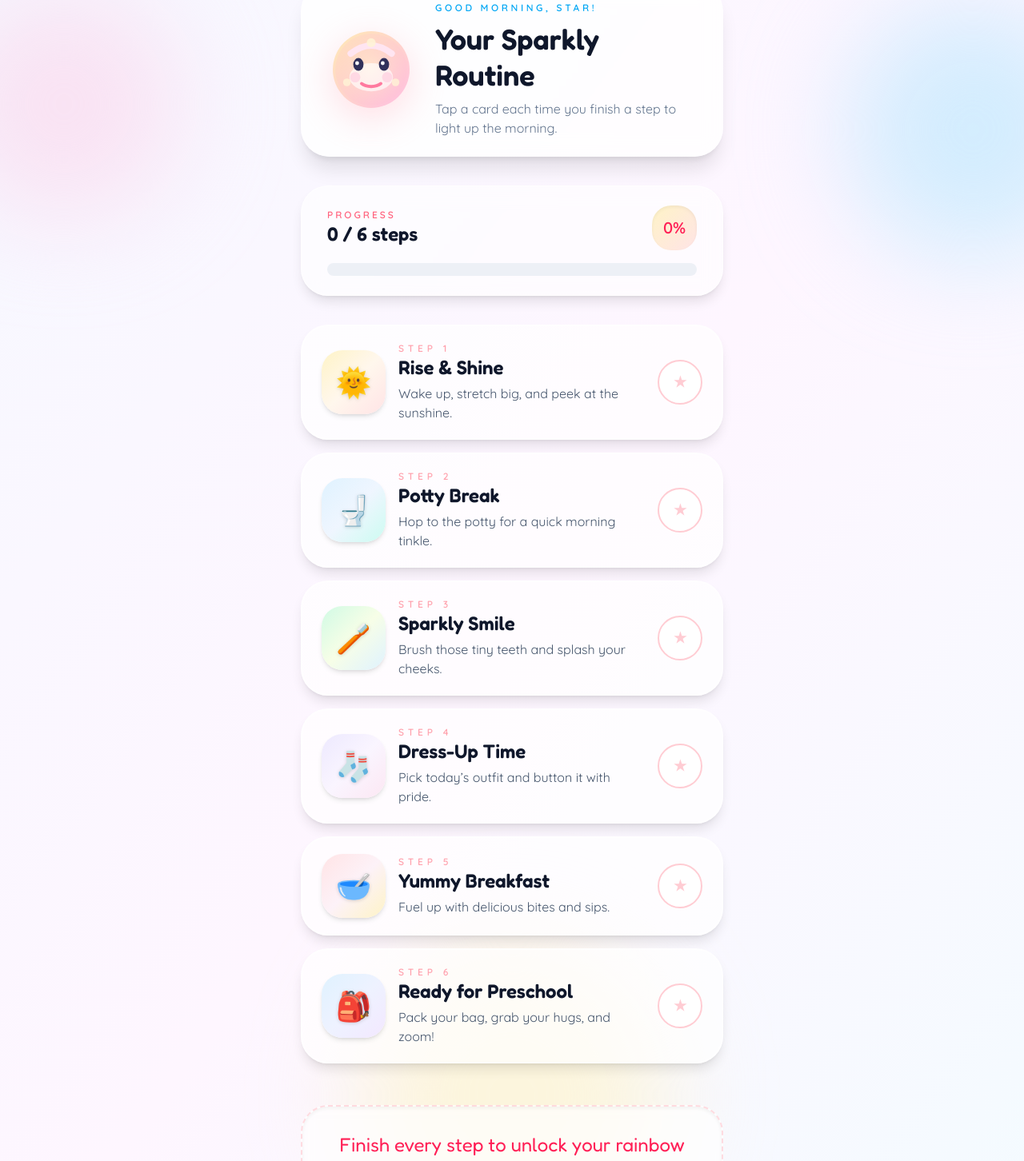
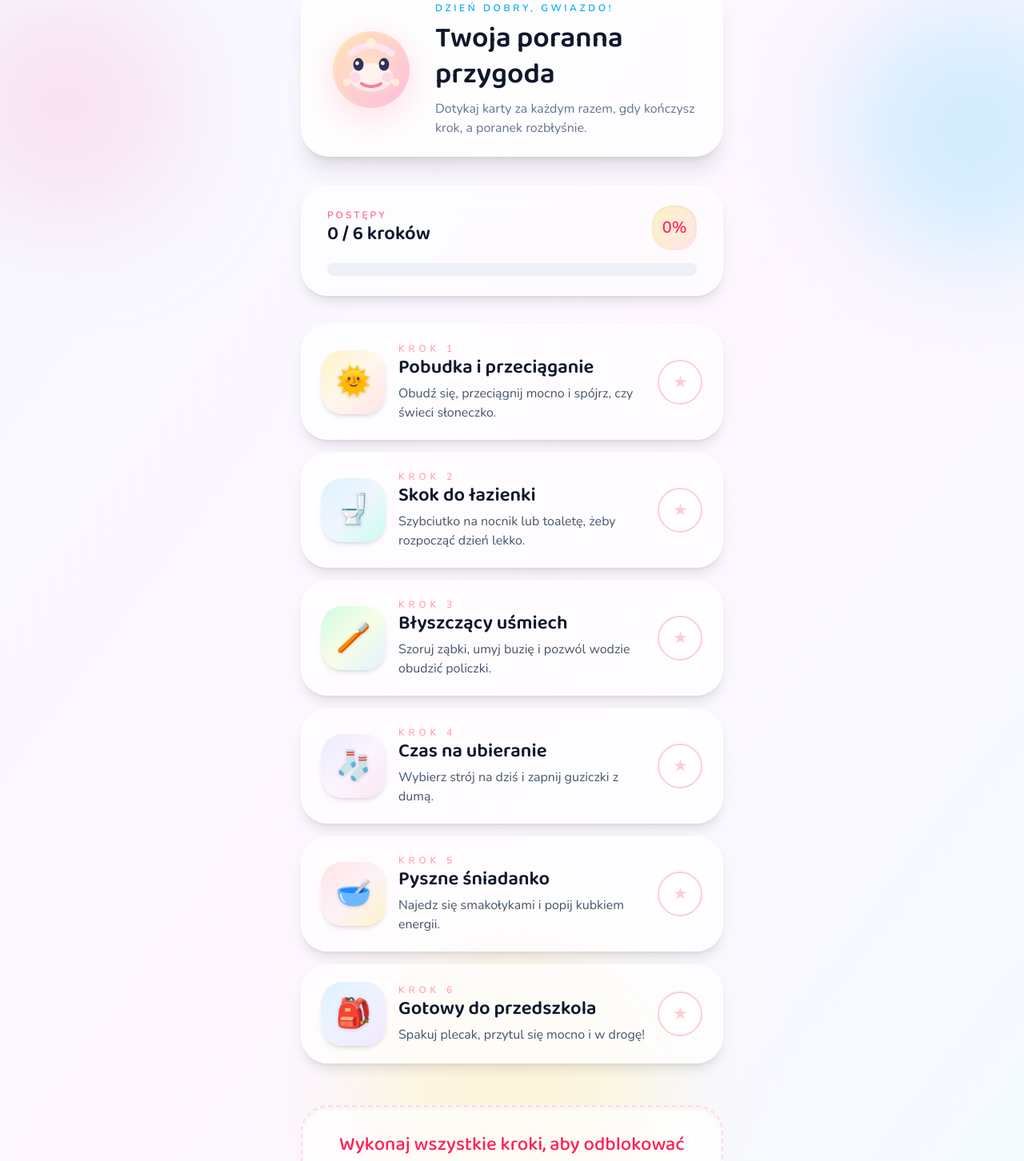
Before and after one commit to Ponurson/morning_routine, a Next.js app: page / in a window 1280 px wide. Shown: the part 78-1530 px from the top of the page at 80% size. Built offline with nearby package versions, Linux system fonts and the light colour scheme.

Commit message:
changes for proper github pages deployment

```diff
--- a/next.config.ts
+++ b/next.config.ts
@@ -1,7 +1,16 @@
 import type { NextConfig } from "next";
 
+const isProd = process.env.NODE_ENV === "production";
+
 const nextConfig: NextConfig = {
-  output: "standalone",
+  output: "export",
+  trailingSlash: true,
+  ...(isProd
+    ? {
+        basePath: "/bejba_poranki_up",
+        assetPrefix: "/bejba_poranki_up/",
+      }
+    : {}),
 };
 
 export default nextConfig;
--- a/src/app/globals.css
+++ b/src/app/globals.css
@@ -15,13 +15,13 @@
 
 body {
   @apply bg-[#f5f6ff] text-slate-900;
-  font-family: var(--font-body), "Quicksand", "Segoe UI", sans-serif;
+  font-family: var(--font-body), "Nunito", "Segoe UI", sans-serif;
   min-height: 100vh;
   margin: 0;
 }
 
 .font-heading {
-  font-family: var(--font-heading), "Fredoka", "Segoe UI", cursive;
+  font-family: var(--font-heading), "Baloo 2", "Segoe UI", cursive;
 }
 
 .reward-confetti {
--- a/src/app/layout.tsx
+++ b/src/app/layout.tsx
@@ -1,24 +1,24 @@
 import type { Metadata } from "next";
-import { Fredoka, Quicksand } from "next/font/google";
+import { Baloo_2, Nunito } from "next/font/google";
 import "./globals.css";
 
-const heading = Fredoka({
-  subsets: ["latin"],
+const heading = Baloo_2({
+  subsets: ["latin", "latin-ext"],
   variable: "--font-heading",
-  weight: ["400", "500", "600", "700"],
+  weight: ["500", "600", "700", "800"],
   display: "swap",
 });
 
-const body = Quicksand({
-  subsets: ["latin"],
+const body = Nunito({
+  subsets: ["latin", "latin-ext"],
   variable: "--font-body",
   weight: ["400", "500", "600", "700"],
   display: "swap",
 });
 
 export const metadata: Metadata = {
-  title: "Morning Sparkles",
-  description: "A playful morning routine tracker designed for little preschool stars.",
+  title: "Poranne Iskierki",
+  description: "Radosny planer porannej rutyny dla przedszkolaka.",
 };
 
 export default function RootLayout({
--- a/src/app/page.tsx
+++ b/src/app/page.tsx
@@ -14,43 +14,43 @@ type RoutineStep = {
 const ROUTINE_STEPS: RoutineStep[] = [
   {
     id: "wake",
-    title: "Rise & Shine",
-    description: "Wake up, stretch big, and peek at the sunshine.",
+    title: "Pobudka i przeciąganie",
+    description: "Obudź się, przeciągnij mocno i spójrz, czy świeci słoneczko.",
     icon: "🌞",
     gradient: "from-amber-100 via-orange-50 to-rose-100",
   },
   {
     id: "pee",
-    title: "Potty Break",
-    description: "Hop to the potty for a quick morning tinkle.",
+    title: "Skok do łazienki",
+    description: "Szybciutko na nocnik lub toaletę, żeby rozpocząć dzień lekko.",
     icon: "🚽",
     gradient: "from-sky-100 via-blue-50 to-teal-100",
   },
   {
     id: "wash",
-    title: "Sparkly Smile",
-    description: "Brush those tiny teeth and splash your cheeks.",
+    title: "Błyszczący uśmiech",
+    description: "Szoruj ząbki, umyj buzię i pozwól wodzie obudzić policzki.",
     icon: "🪥",
     gradient: "from-emerald-100 via-lime-50 to-sky-100",
   },
   {
     id: "dress",
-    title: "Dress-Up Time",
-    description: "Pick today’s outfit and button it with pride.",
+    title: "Czas na ubieranie",
+    description: "Wybierz strój na dziś i zapnij guziczki z dumą.",
     icon: "🧦",
     gradient: "from-violet-100 via-purple-50 to-pink-100",
   },
   {
     id: "eat",
-    title: "Yummy Breakfast",
-    description: "Fuel up with delicious bites and sips.",
+    title: "Pyszne śniadanko",
+    description: "Najedz się smakołykami i popij kubkiem energii.",
     icon: "🥣",
     gradient: "from-rose-100 via-pink-50 to-amber-100",
   },
   {
     id: "bag",
-    title: "Ready for Preschool",
-    description: "Pack your bag, grab your hugs, and zoom!",
+    title: "Gotowy do przedszkola",
+    description: "Spakuj plecak, przytul się mocno i w drogę!",
     icon: "🎒",
     gradient: "from-sky-100 via-indigo-50 to-purple-100",
   },
@@ -106,13 +106,13 @@ export default function Home() {
           </div>
           <div className="flex flex-col gap-2 text-left">
             <span className="text-xs font-semibold uppercase tracking-[0.3em] text-sky-500">
-              Good Morning, Star!
+              Dzień dobry, gwiazdo!
             </span>
             <h1 className="font-heading text-3xl font-semibold leading-tight text-slate-900 sm:text-4xl">
-              Your Sparkly Routine
+              Twoja poranna przygoda
             </h1>
             <p className="text-sm text-slate-500 sm:text-base">
-              Tap a card each time you finish a step to light up the morning.
+              Dotykaj karty za każdym razem, gdy kończysz krok, a poranek rozbłyśnie.
             </p>
           </div>
         </header>
@@ -121,10 +121,10 @@ export default function Home() {
           <div className="flex items-center justify-between">
             <div>
               <p className="text-xs font-semibold uppercase tracking-[0.25em] text-rose-400">
-                Progress
+                Postępy
               </p>
               <p className="font-heading text-2xl font-semibold text-slate-900">
-                {completedCount} / {ROUTINE_STEPS.length} steps
+                {completedCount} / {ROUTINE_STEPS.length} kroków
               </p>
             </div>
             <div className="flex h-14 w-14 items-center justify-center rounded-3xl bg-gradient-to-br from-amber-100 to-rose-100 text-xl font-semibold text-rose-500 shadow-inner">
@@ -162,7 +162,7 @@ export default function Home() {
                 </div>
                 <div className="flex-1">
                   <p className="text-xs font-semibold uppercase tracking-[0.4em] text-rose-300">
-                    Step {index + 1}
+                    Krok {index + 1}
                   </p>
                   <h2 className="font-heading text-xl font-semibold text-slate-900 sm:text-2xl">
                     {step.title}
@@ -192,10 +192,10 @@ export default function Home() {
           ) : (
             <div className="rounded-[34px] border-2 border-dashed border-rose-200/70 bg-white/70 px-6 py-8 text-center shadow-inner backdrop-blur-sm sm:px-8">
               <p className="font-heading text-xl text-rose-500 sm:text-2xl">
-                Finish every step to unlock your rainbow reward!
+                Wykonaj wszystkie kroki, aby odblokować tęczową nagrodę!
               </p>
               <p className="mt-2 text-sm text-slate-500 sm:text-base">
-                Each tap lights up your morning like a sprinkle of fairy dust.
+                Każde dotknięcie rozświetla poranek jak magiczny pyłek wróżki.
               </p>
             </div>
           )}
@@ -215,21 +215,21 @@ function RewardCard({ onReset }: RewardCardProps) {
       <RewardConfetti />
       <div className="relative z-10 flex flex-col items-center gap-3">
         <span className="text-sm font-semibold uppercase tracking-[0.5em] text-amber-500">
-          Reward Unlocked
+          Nagroda odblokowana
         </span>
         <span className="text-6xl sm:text-7xl">🌈</span>
         <h3 className="font-heading text-3xl font-semibold text-slate-900 sm:text-4xl">
-          Rainbow Super Star!
+          Tęczowa supergwiazda!
         </h3>
         <p className="text-sm text-slate-600 sm:text-base">
-          You completed every step—time for a happy dance and a big high five!
+          Wszystkie kroki gotowe — czas na taniec radości i wielką piąteczkę!
         </p>
         <button
           type="button"
           onClick={onReset}
           className="mt-4 inline-flex items-center gap-2 rounded-full bg-white/80 px-5 py-2 text-sm font-semibold text-rose-500 shadow-md transition hover:bg-white"
         >
-          Do it again tomorrow ✨
+          Powtórz jutro ✨
         </button>
       </div>
     </div>
```
Also changed, not shown: 1 other file (tests, documents, lock files or other folders).
